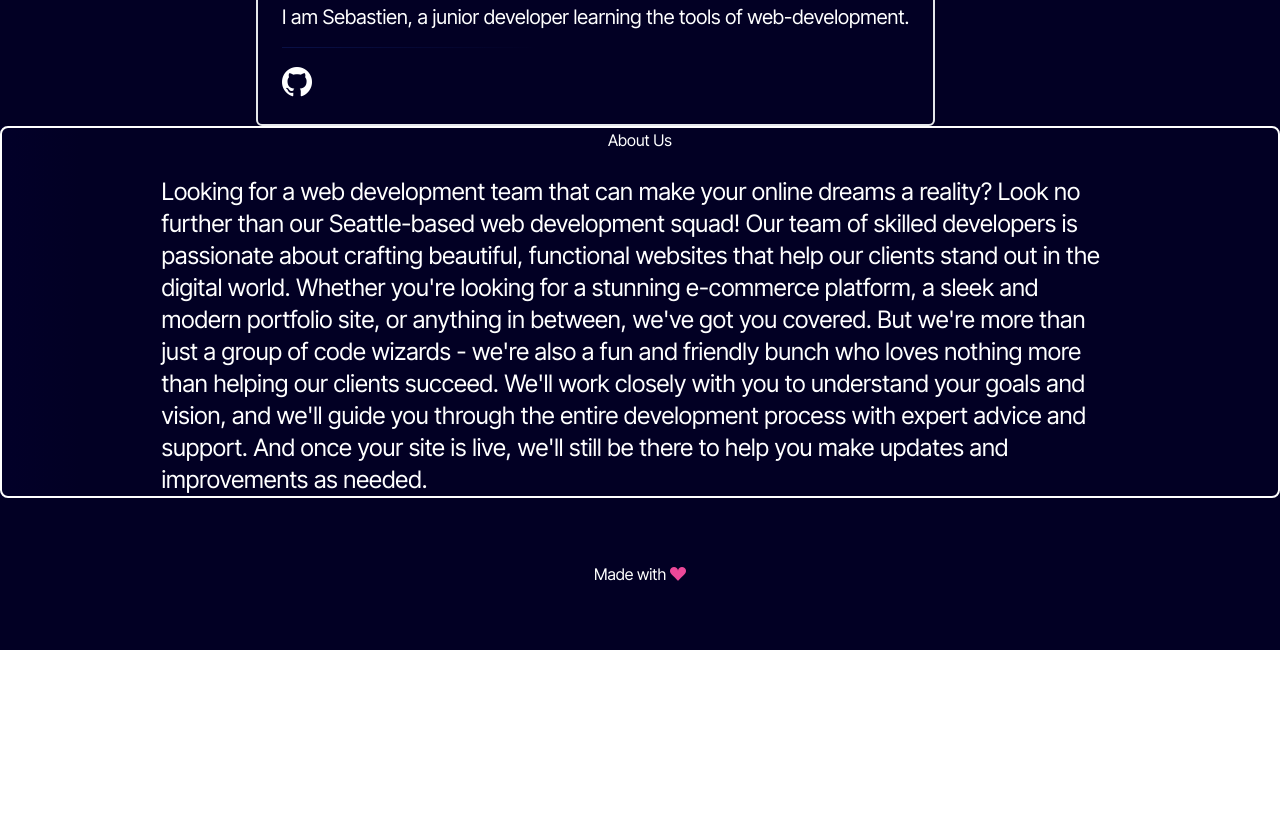
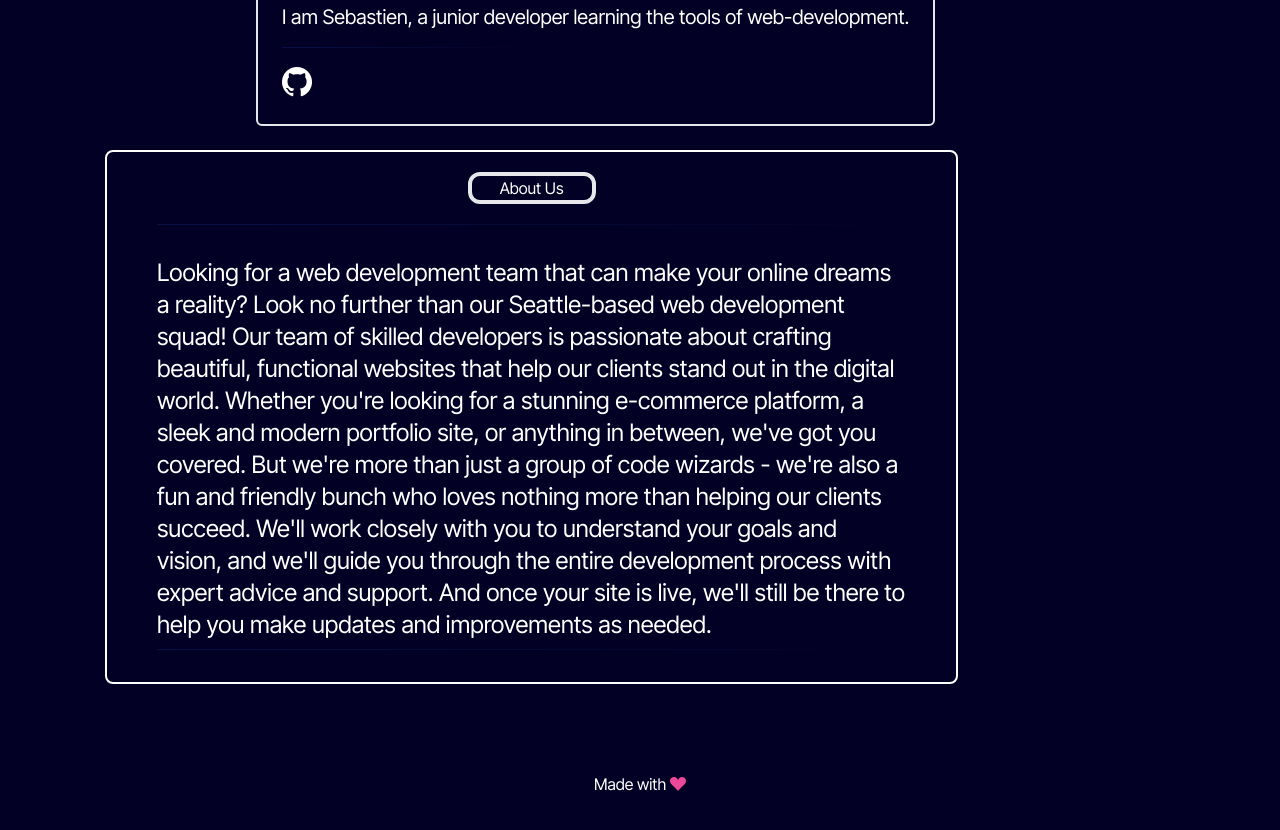
Before and after one commit to arthurmatthew/company, a SvelteKit app: page / in a window 1280 px wide. Shown: the part 1740-2570 px from the top of the page. Before the commit the page ends 2390 px from the top, so only its background shows below. Built offline with nearby package versions, Linux system fonts and the light colour scheme.

Commit message:
more stuff to about me

```diff
--- a/src/routes/+page.svelte
+++ b/src/routes/+page.svelte
@@ -104,16 +104,16 @@
 		{/each}
 	</article>
 </section>
-<div id="hero-gradient" class="px">
-	<div id="hero-gradient" class=" border-white border-2 rounded-lg">
-		<h1 class="head text-center font text-white">About Us</h1>
-		<br/>
-		<p class="w-9/12 mx-auto text-white text-center lg:text-left lg:text-2xl ">
+<div id="background-black" class="py-6">
+	<div id="background-black" class="ml-[8.2%] border-white border-2 rounded-lg w-8/12">
+		<h1 id="widen" class=" mx-auto rounded-xl w-[8rem] m-5 border-4 text-center text-white">About Us</h1>
+		<div class="h-[1px] mb-8 ml-[50px] bg-gradient-to-r from-blue-800 to-transparent opacity-25" />
+		<p class="  mx-[50px] mb-2 text-white lg:text-2xl ">
 			Looking for a web development team that can make your online dreams a reality? Look no further than our Seattle-based web development squad!
 			Our team of skilled developers is passionate about crafting beautiful, functional websites that help our clients stand out in the digital world. Whether you're looking for a stunning e-commerce platform, a sleek and modern portfolio site, or anything in between, we've got you covered.
 			But we're more than just a group of code wizards - we're also a fun and friendly bunch who loves nothing more than helping our clients succeed. We'll work closely with you to understand your goals and vision, and we'll guide you through the entire development process with expert advice and support. And once your site is live, we'll still be there to help you make updates and improvements as needed.
 		</p>
-
+		<div class="h-[1px] mb-8 ml-[50px] bg-gradient-to-r from-blue-800 to-transparent opacity-25" />
 	</div>
 </div>
 <style>
@@ -129,7 +129,16 @@
 		background-repeat: repeat-x;
 		animation: scroll 6s ease-in-out infinite;
 	}
-
+	#widen{
+		width: 8rem;
+		transition: all 0.5s ease-in-out;
+	}
+	#widen:hover{
+		width: 10rem;
+	}
+	#background-black{
+		background: rgb(2,0,36);
+	}
 	#radial-background {
 		background: radial-gradient(circle, rgba(14, 0, 255, 1) 0%, rgb(119, 112, 255) 100%);
 		background-size: 180% 180%;
```
